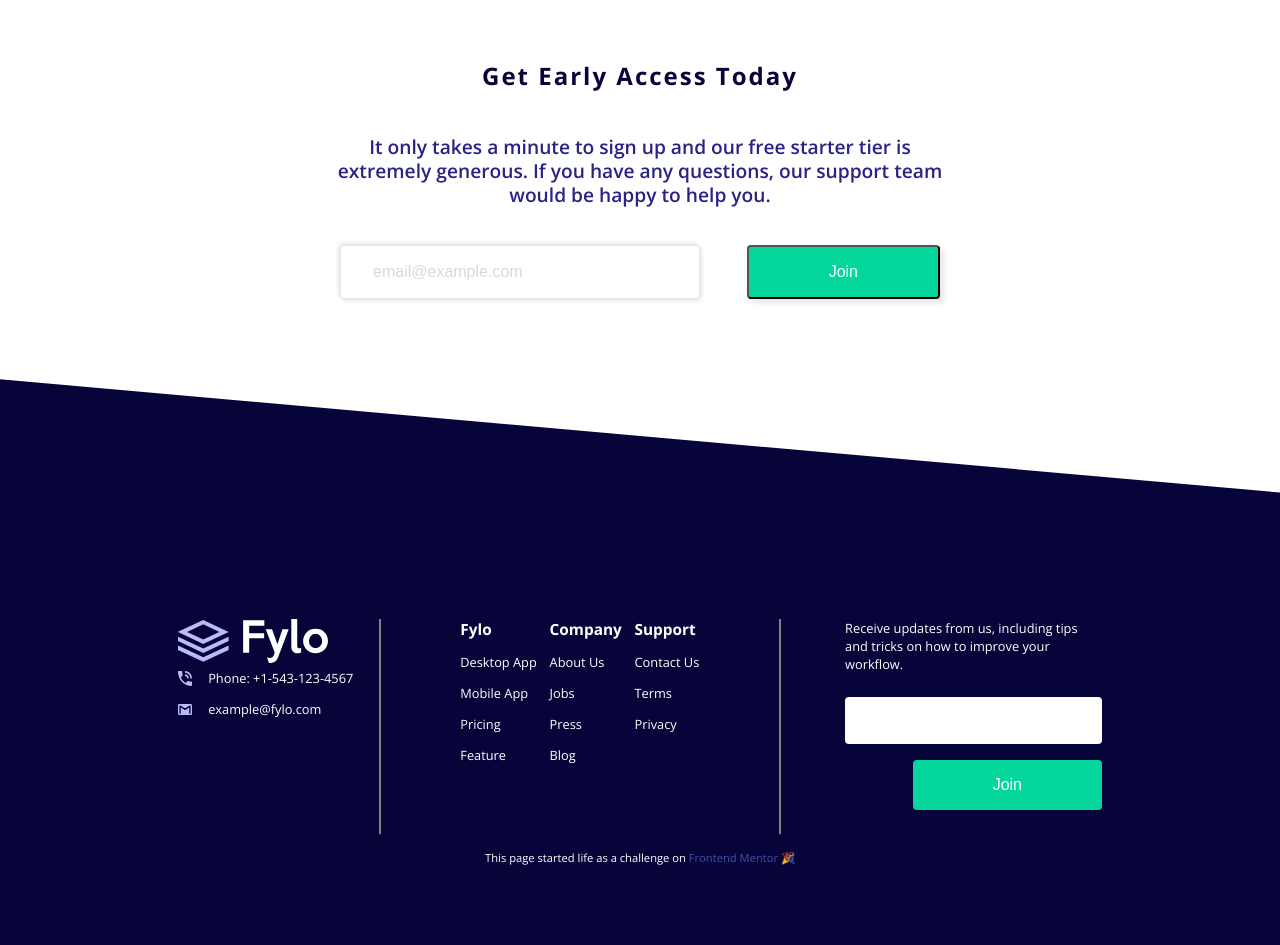
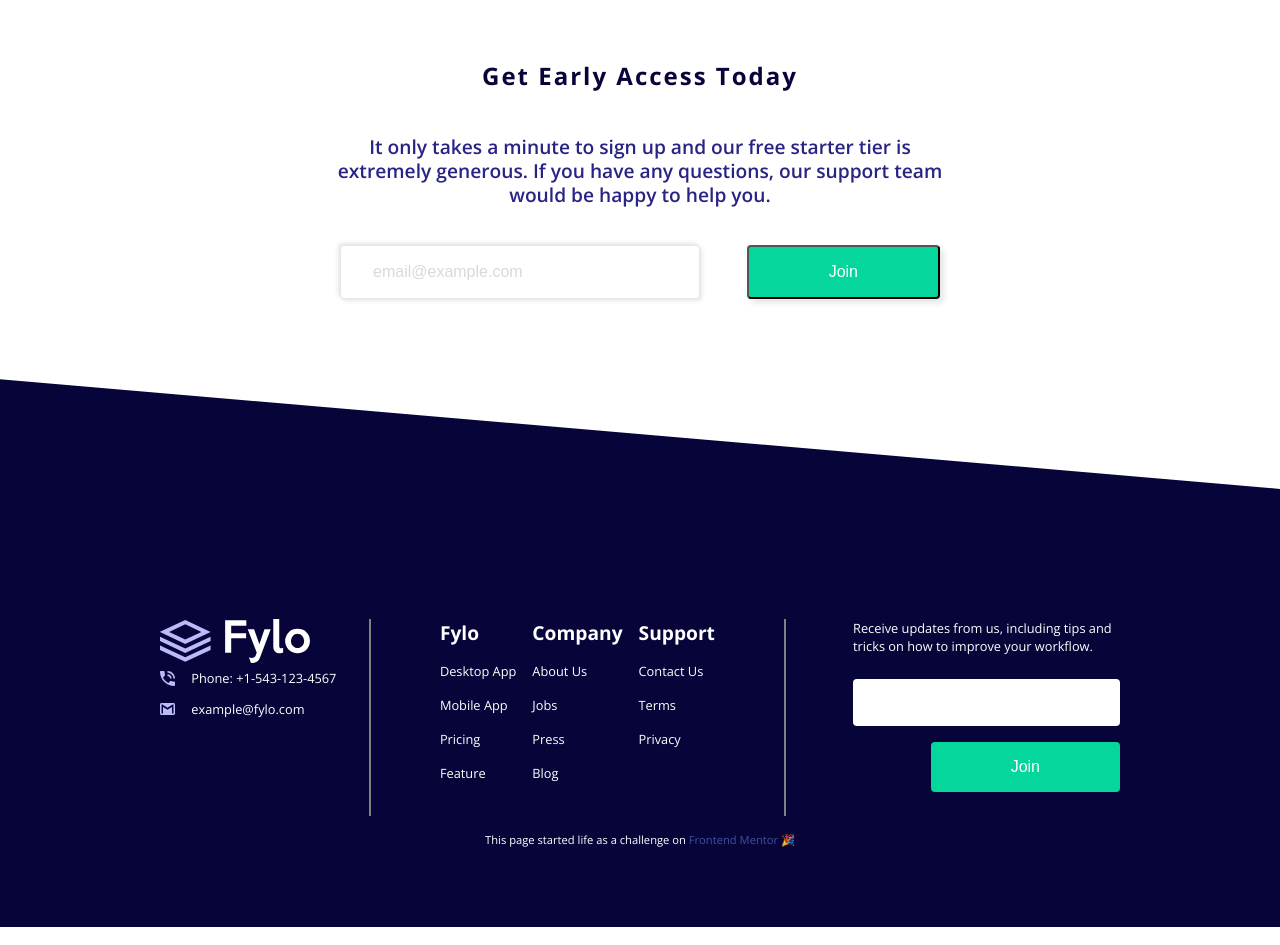
Before and after one commit to amandarfernandes/fylo-basic, a plain HTML site: page index.html in a window 1280 px wide. Shown: the part 1446-2391 px from the top of the page. Drawn offline with nearby package versions, Linux system fonts and the light colour scheme.

Commit message:
updated main.css

```diff
--- a/css/main.css
+++ b/css/main.css
@@ -223,8 +223,7 @@ h3 {
 }
 
 .main-footer {
-  max-width: 1000px;
-  font-size:0.8rem;
+  /*max-width: 1000px;*/
   display:flex;
 }
 
@@ -256,7 +255,7 @@ h3 {
 
 .site-footer__nav  nav p {
   font-weight: 700;
-  font-size: 1.2em;
+  font-size: 1.2rem;
 }
 
 .site-footer__nav ul {
@@ -264,7 +263,7 @@ h3 {
 
 }
 .site-footer__nav nav{
-  padding-right: 1em;
+  padding-right: 1rem;
 }
 
 .site-footer__nav nav:nth-of-type(3) {
@@ -272,7 +271,7 @@ h3 {
 }
 .site-footer__nav ul li {
   list-style: none;
-  margin: 1em 0 0;
+  margin: 1rem 0 0;
 
 }
 
```
